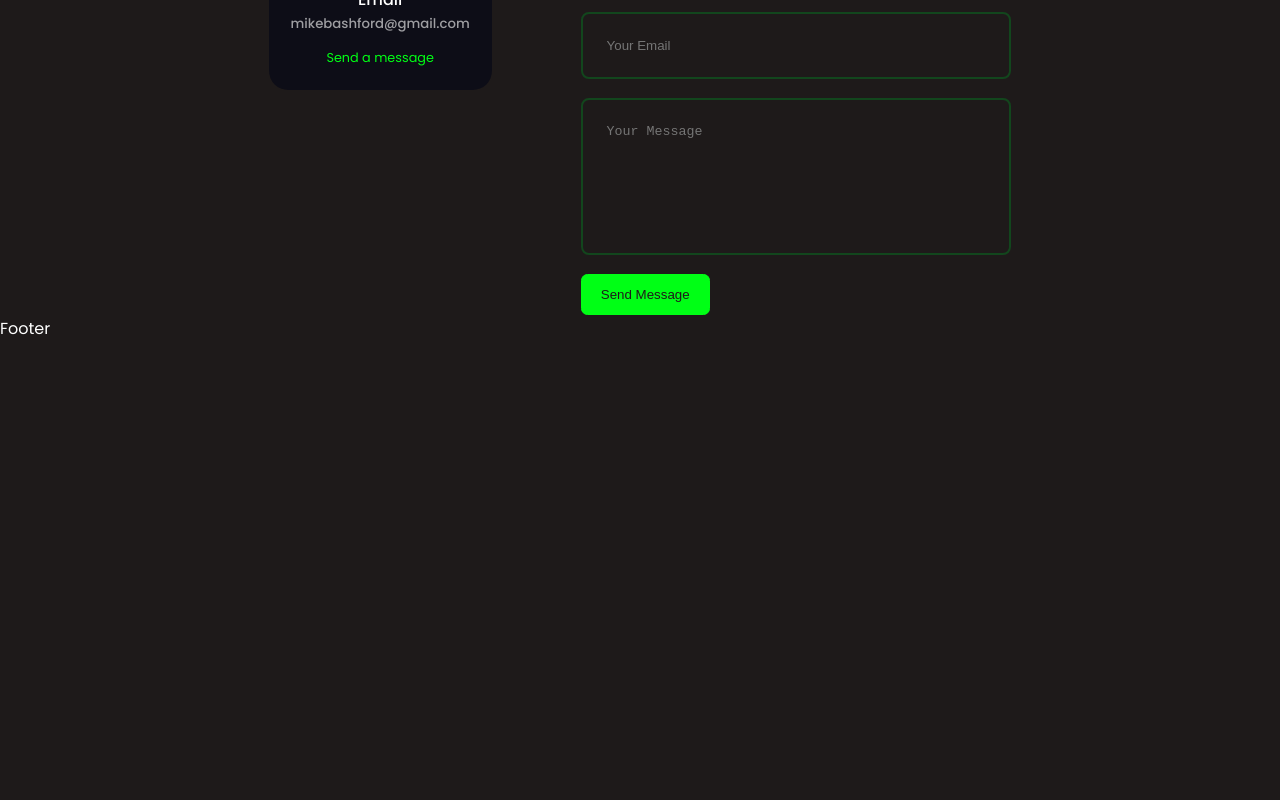
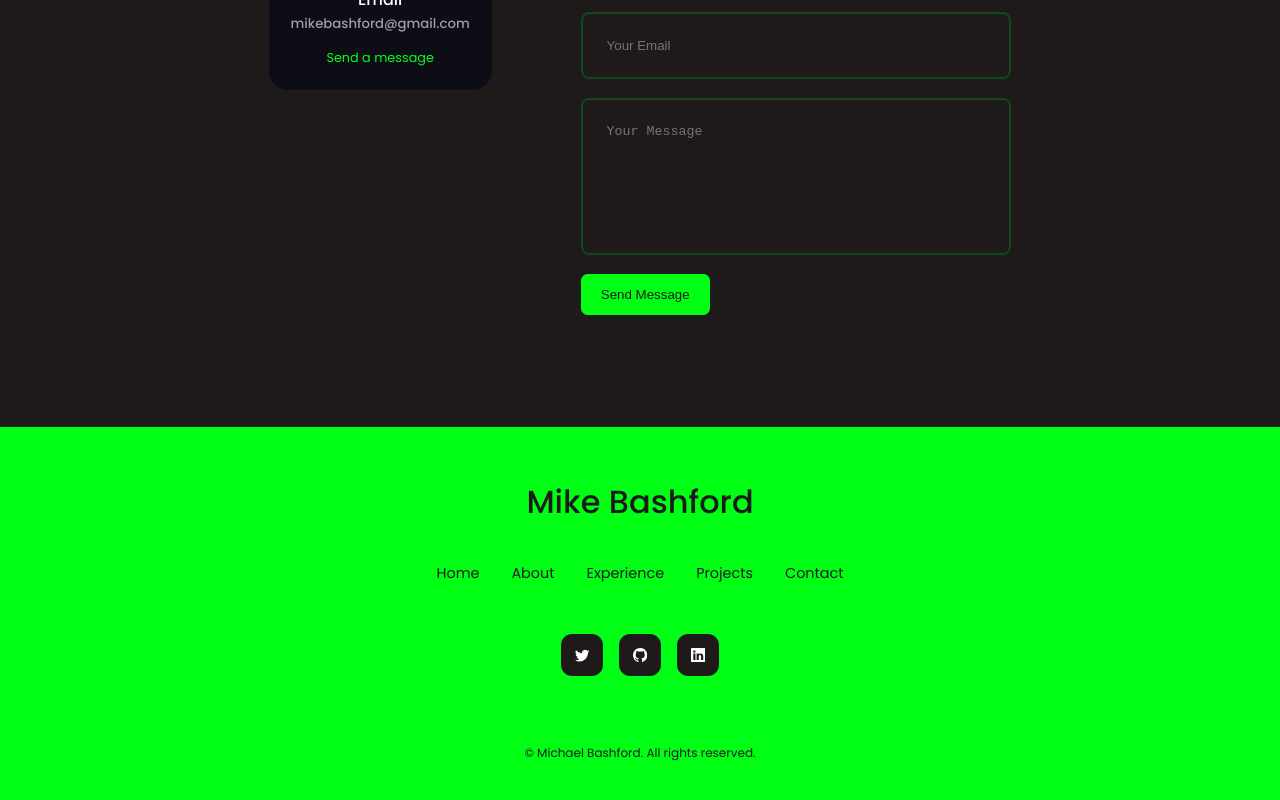
Before and after one commit to mikebashford/react-portfolio, a React (Create React App) app: page / in a window 1280 px wide. Shown: the part 3828-4628 px from the top of the page. Before the commit the page ends 4170 px from the top, so only its background shows below. Built offline with nearby package versions, Linux system fonts and the light colour scheme.

Commit message:
Added footer content

```diff
--- a/src/components/Footer/Footer.jsx
+++ b/src/components/Footer/Footer.jsx
@@ -1,8 +1,48 @@
 import React from "react";
 import "./footer.css";
+import { BsTwitter, BsGithub, BsLinkedin } from "react-icons/bs";
 
 const Footer = () => {
-  return <div>Footer</div>;
+  return (
+    <footer>
+      <a href="#" className="footer__logo">
+        Mike Bashford
+      </a>
+      <ul className="permalinks">
+        <li>
+          <a href="#">Home</a>
+        </li>
+        <li>
+          <a href="#about">About</a>
+        </li>
+        <li>
+          <a href="#experience">Experience</a>
+        </li>
+        <li>
+          <a href="#projects">Projects</a>
+        </li>
+        <li>
+          <a href="#contact">Contact</a>
+        </li>
+      </ul>
+
+      <div className="footer__socials">
+        <a href="https://twitter.com">
+          <BsTwitter />
+        </a>
+        <a href="https://github.com">
+          <BsGithub />
+        </a>
+        <a href="https://linkedin.com">
+          <BsLinkedin />
+        </a>
+      </div>
+
+      <div className="footer__copyright">
+        <small>&copy; Michael Bashford. All rights reserved.</small>
+      </div>
+    </footer>
+  );
 };
 
 export default Footer;
--- a/src/components/Footer/footer.css
+++ b/src/components/Footer/footer.css
@@ -0,0 +1,66 @@
+footer {
+  background: var(--color-primary);
+  padding: 3rem 0;
+  text-align: center;
+  font-size: 0.9rem;
+  margin-top: 7rem;
+}
+
+footer a {
+  color: var(--color-bg);
+}
+
+.footer__logo {
+  font-size: 2rem;
+  font-weight: 500;
+  margin-bottom: 2rem;
+  display: inline-block;
+}
+
+.permalinks {
+  display: flex;
+  flex-wrap: wrap;
+  justify-content: center;
+  gap: 2rem;
+  margin: 0 auto 3rem;
+}
+
+.footer__socials {
+  display: flex;
+  justify-content: center;
+  gap: 1rem;
+  margin-bottom: 4rem;
+}
+
+.footer__socials a {
+  background: var(--color-bg);
+  color: var(--color-white);
+  padding: 0.8rem;
+  border-radius: 0.7rem;
+  display: flex;
+  border: 1px solid transparent;
+}
+
+.footer__socials a:hover {
+  background: transparent;
+  color: var(--color-bg);
+  border-color: var(--color-bg);
+}
+
+.footer__copyright {
+  margin-bottom: 4rem;
+  color: var(--color-bg);
+}
+
+/* MEDIA QUERIES */
+
+@media screen and (max-width: 600px) {
+  .permalinks {
+    flex-direction: column;
+    gap: 1.5rem;
+  }
+
+  .footer__socials {
+    margin-bottom: 2.6rem;
+  }
+}
```
